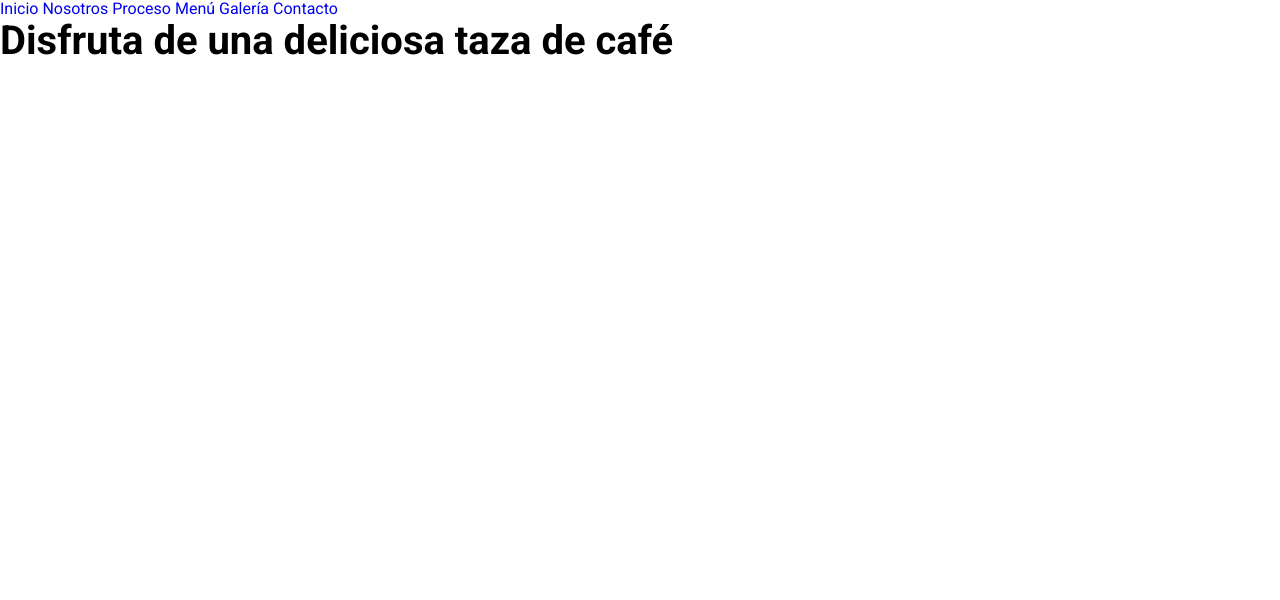
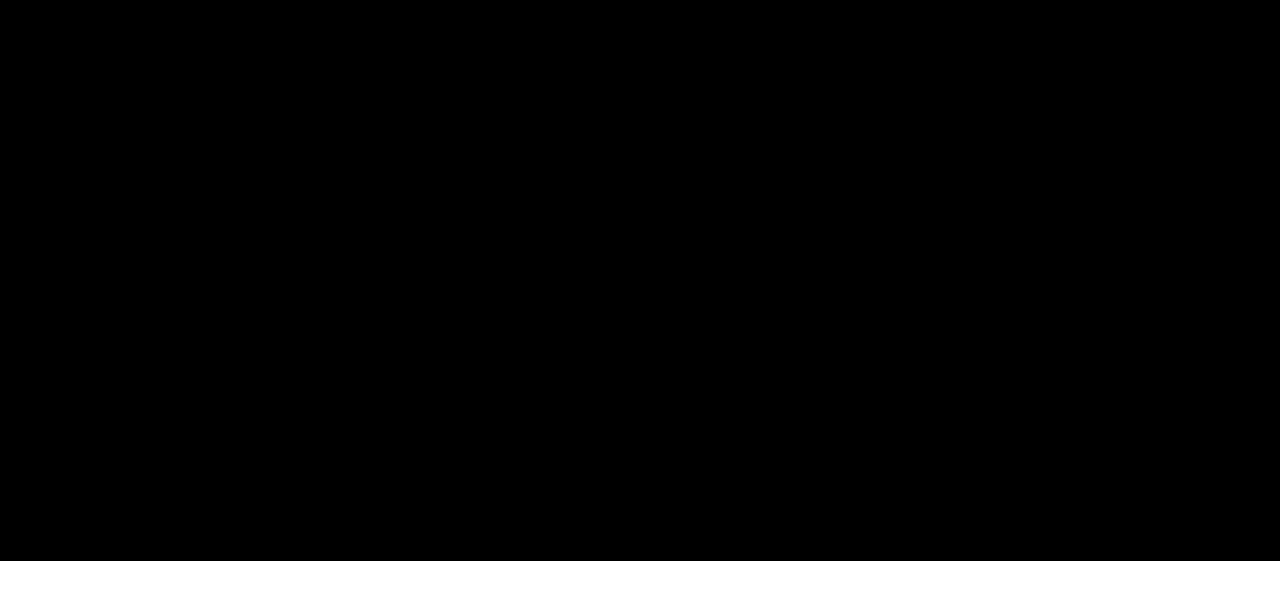
Before and after one commit to EnsoLlanos/Cafeteria, a website: page index.html in a window 1280 px wide. Drawn offline with Linux system fonts and the light colour scheme.

Commit message:
Agregando header

```diff
--- a/index.html
+++ b/index.html
@@ -14,7 +14,7 @@
         <div class="conteenido-header contene">
             <div class="barra">
                 <div class="logo">
-
+                    <img src="build/img/logo.svg" alt="Logo cafetería">
                 </div>
                 <nav class="nav-principal">
                     <a href="index.html">Inicio</a>
--- /dev/null
+++ b/src/scss/base/_mixins.scss
@@ -0,0 +1,19 @@
+@use 'variables' as v;
+
+@mixin telefono {
+    @media (min-width: v.$telefono) {
+        @content;
+    }
+}
+
+@mixin tablet {
+    @media (min-width: v.$tablet){
+        @content;
+    }
+}
+
+@mixin desktop {
+    @media (min-width: v.$desktop){
+        @content;
+    }
+}
--- a/src/scss/header/_header.scss
+++ b/src/scss/header/_header.scss
@@ -1,3 +1,29 @@
+@use 'base/variables' as v;
+@use 'base/mixins' as m;
+
 .header{
-    color: back;
+    padding: 5rem 0;
+    position: relative;
+
+
+
+      &::before{
+        content: '';
+        background-color: v.$negro;
+        position: absolute;
+        top: 0;
+        left: 0;
+        right: 0;
+        bottom: 0;
+        opacity: 60;
+      }
+
+      .contenido-header{
+        position: relative;
+      }
+
 }
+
+.header-inicio{
+    background-image: url(../img/header_inicio.jpg);
+}
```
Also changed, not shown: build/css/app.css.
